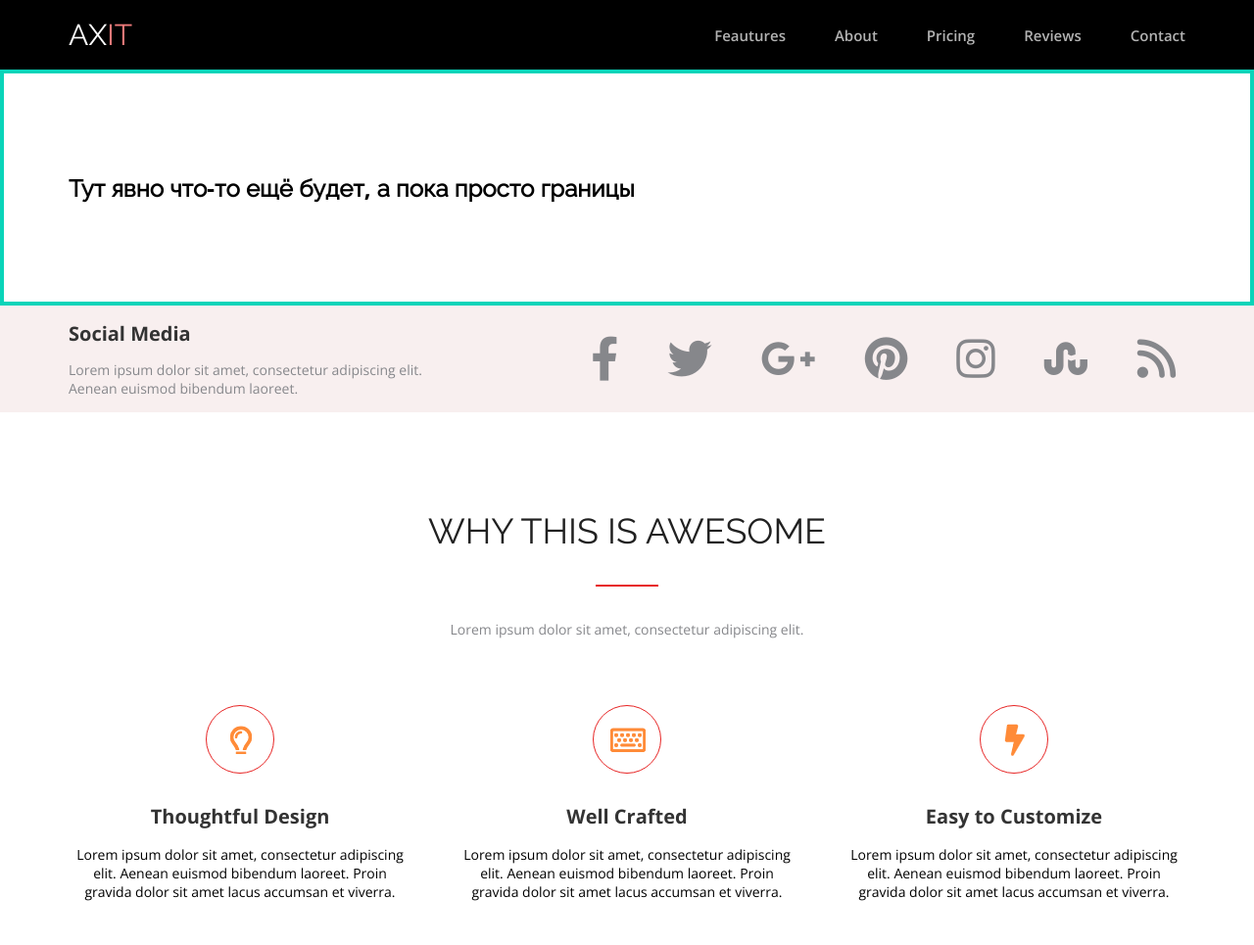
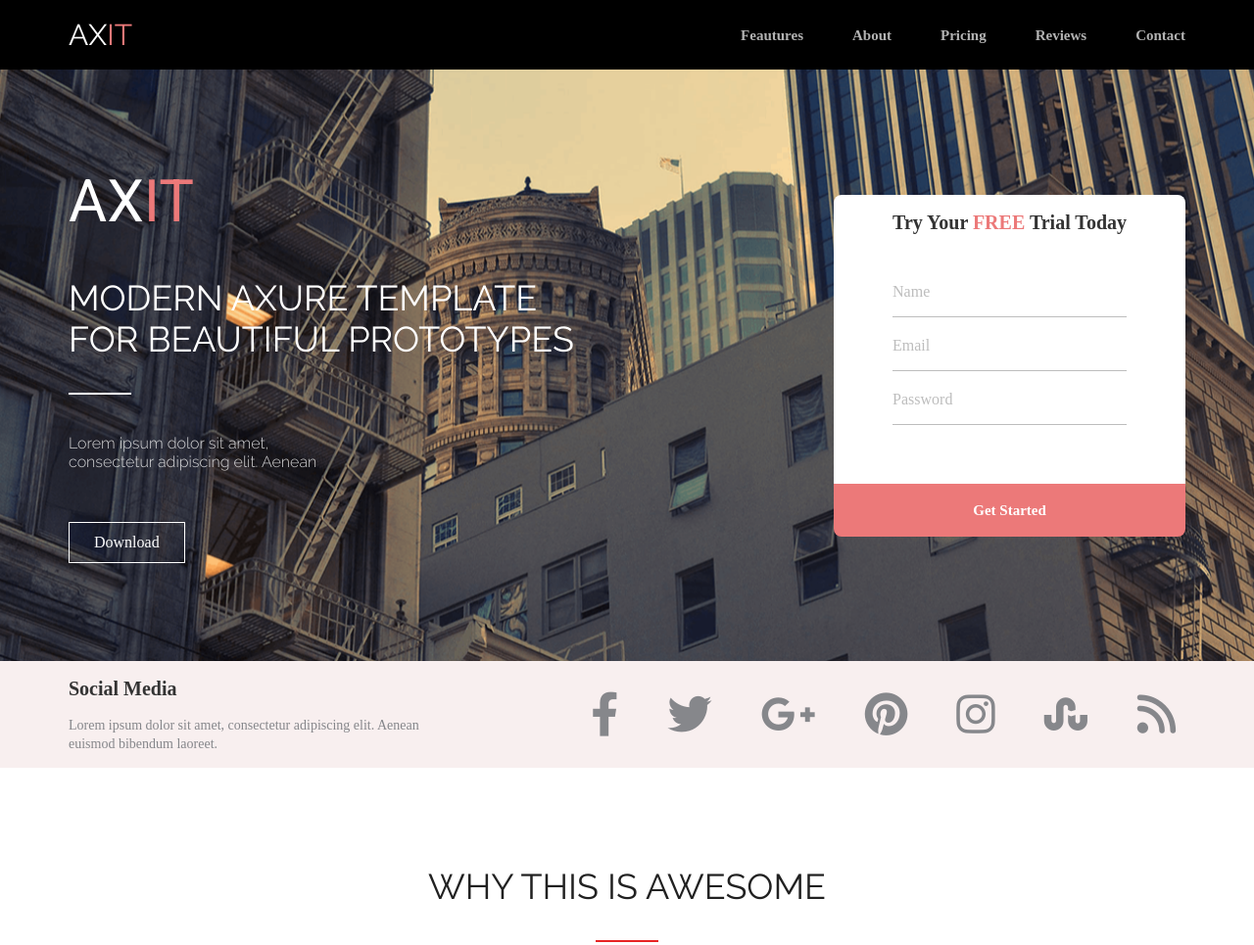
Before and after one commit to MrEwgenius/FE45-Landing-Bolynskii-Ewgenii, a plain HTML site: page FE45-Landing-Bolynskii-Ewgenii/index.html in a window 1280 px wide. Shown: the top 965 px of the page at 98% size. Drawn offline with nearby package versions, Linux system fonts and the light colour scheme.

Commit message:
Add (contact, modern)

```diff
--- a/FE45-Landing-Bolynskii-Ewgenii/css/cdn.css
+++ b/FE45-Landing-Bolynskii-Ewgenii/css/cdn.css
@@ -1,2 +1,3 @@
-@import url('https://fonts.googleapis.com/css2?family=Open+Sans:wght@400;600;700&family=Raleway:wght@100;300;400&display=swap');
+@import url('https://fonts.googleapis.com/css2?family=Open+Sans:wght@400;600;700&family=Raleway:wght@100;300;400&family=Roboto&display=swap');
+
 @import url('https://cdnjs.cloudflare.com/ajax/libs/font-awesome/6.2.1/css/all.min.css');
--- /dev/null
+++ b/FE45-Landing-Bolynskii-Ewgenii/css/contact.css
@@ -0,0 +1,47 @@
+
+.contact-height {
+    margin-bottom: 91px;
+}
+
+.contact-wrap {
+    display: flex;
+    justify-content: space-between;
+    flex-wrap: wrap;
+    margin: 0px -15px 60px;
+}
+.contact-form--input {
+    width: 40%;
+    margin: 0 50px 0 15px;
+
+}
+.contact-form--item:not(:last-child) {
+    margin-bottom: 40px;
+}
+.contact-form--item label {
+    color: #bdbdbd;
+}
+.contact-form--item input, textarea {
+    width: 100%;
+    border-bottom: 1px solid #bdbdbd;
+}
+.contact-form-textarea {
+    width: 40%;
+    margin: 0 15px 0 50px;
+    border-bottom: 1px solid #bdbdbd;
+    color: #bdbdbd;
+}
+.contact-btn {
+    margin: auto;
+    width: 166px;
+    height: 42px;
+    background-color: #ec7979;
+    font-size: 15px;
+    line-height: 20px;
+    font-weight: 600;
+    color: #fff;
+}
+.contact-btn:hover {
+    background-color: rgba(146, 129, 129, 0.596);
+    border: 2px solid #7e7e7e;
+    transform: scale(1.05);
+}
--- a/FE45-Landing-Bolynskii-Ewgenii/css/index.css
+++ b/FE45-Landing-Bolynskii-Ewgenii/css/index.css
@@ -6,6 +6,8 @@
 @import url("./navigation.css");
 @import url("./social.css");
 @import url("./footer.css");
+@import url("./modern.css");
+@import url("./contact.css");
 
 * {
     margin: 0;
@@ -14,15 +16,24 @@
     list-style: none;
     text-decoration: none;
 }
-.null{
-    border: 4px solid rgb(10, 212, 185);
+
+html,
+body {
+    font-family: "Open Sans", "Raleway", "Roboto" sans-serif;
 }
-
-html {
-    font-family: "Open Sans", "Raleway", sans-serif;
+input,
+textarea {
+    font-family:inherit;
+    display: block;
+    outline: none;
+    border: none;
+    resize: none;
 }
 button {
     font-family: inherit;
+    border: none;
+    cursor: pointer;
+    display: block;
 }
 
 section {
--- /dev/null
+++ b/FE45-Landing-Bolynskii-Ewgenii/css/modern.css
@@ -0,0 +1,101 @@
+.modern {
+    background: url("../img/bg-modern.png") no-repeat center;
+    background-size: cover;
+}
+.modern-wrap {
+    display: flex;
+    justify-content: space-between;
+    flex-wrap: wrap;
+    align-items: center;
+}
+
+.nav-logo-modern {
+    margin-bottom: 42px;
+}
+.nav-logo-modern p {
+    font-family: "Roboto", sans-serif;
+    font-size: 60px;
+    line-height: 70px;
+}
+.modern-title {
+    font-family: "Raleway", sans-serif;
+    max-width: 544px;
+    font-size: 36px;
+    line-height: 42px;
+    font-weight: 400;
+    color: #ffffff;
+    margin-bottom: 40px;
+}
+.modern-title::after {
+    content: "";
+    display: block;
+    width: 64px;
+    height: 2px;
+    background: #ffffff;
+    margin-top: 34px;
+}
+.modern-text {
+    width: 282px;
+    margin-bottom: 52px;
+}
+.modern-text p {
+    font-family: "Raleway", sans-serif;
+    font-size: 16px;
+    line-height: 19px;
+    font-weight: 300;
+    color: rgba(255, 255, 255, 0.8);
+}
+.modern-btn a {
+    padding: 11px 25px;
+    border: 1px solid #fff;
+    color: #fff;
+    display: inline-block;
+}
+.modern-btn a:hover {
+    transform: translate(0px, -2px);
+    background-color: rgba(32, 32, 32, 0.63);
+}
+.modern-form {
+    overflow: hidden;
+    border-radius: 8px;
+}
+.form-content {
+    background-color: #fff;
+    padding: 15px 60px 60px;
+}
+.form-title {
+    text-align: center;
+    text-transform: capitalize;
+    font-size: 20px;
+    line-height: 27px;
+    font-weight: 700;
+    color: #333333;
+    margin-bottom: 48px;
+}
+.form-title span {
+    text-transform: uppercase;
+    color: rgba(236, 121, 121, 1);
+}
+.form-content--item:not(:last-child) {
+    margin-bottom: 20px;
+}
+.form-content--item label {
+    color: #bdbdbd;
+}
+.form-content--item input {
+    border-bottom: 1px solid #bdbdbd;
+    width: 100%;
+}
+/* .form-content--item input:focus {
+    /* box-shadow: 0 0 0 0.2rem rgba(158, 158, 158, 0.25); */
+    /* transform: scale(1.1);
+} */
+.form-btn {
+    width: 100%;
+    font-size: 15px;
+    line-height: 20px;
+    font-weight: 600;
+    color: #fff;
+    background: #ec7979;
+    padding: 17px 0;
+}
--- a/FE45-Landing-Bolynskii-Ewgenii/css/navigation.css
+++ b/FE45-Landing-Bolynskii-Ewgenii/css/navigation.css
@@ -1,4 +1,5 @@
 .nav {
+    padding: 18px 0;
     background-color: #000000;
     position: sticky;
     top: 0px;
@@ -10,7 +11,6 @@
     justify-content: space-between;
     align-items: center;
     column-gap: 30px;
-    padding: 18px 0;
 }
 .nav-logo p {
     font-family: "Raleway", sans-serif;
--- a/FE45-Landing-Bolynskii-Ewgenii/index.html
+++ b/FE45-Landing-Bolynskii-Ewgenii/index.html
@@ -11,7 +11,7 @@
 
 <body>
 
-    <nav class="nav" id="nav">
+    <header class="nav" id="nav">
         <div class="container">
             <div class="nav-wrap">
                 <div class="nav-logo">
@@ -28,28 +28,72 @@
 
 
         </div>
-    </nav>
-    <section class="null">
+    </header>
+
+
+    <section class="modern">
         <div class="container">
-            <h1>Тут явно что-то ещё будет, а пока просто границы</h1>
+            <div class="modern-wrap">
+                <div class="modern-column--description">
+                    <div class="nav-logo nav-logo-modern">
+                        <p>AX<span>IT</span></p>
+                    </div>
+                    <h1 class="modern-title">MODERN AXURE TEMPLATE FOR BEAUTIFUL PROTOTYPES</h1>
+                    <div class="modern-text">
+                        <p>Lorem ipsum dolor sit amet, consectetur adipiscing elit. Aenean</p>
+                    </div>
+                    <div class="modern-btn">
+                        <a href="#">Download</a>
+                    </div>
+                </div>
+                <form class="modern-form" name="modern-form">
+                    <div class="form-content">
+                        <h3 class="form-title">Try your <span>FREE</span> Trial Today</h3>
+                        <div class="form-content--item">
+                            <label for="userName">Name</label>
+                            <input type="text" name="userName" id="userName" required>
+                        </div>
+                        <div class="form-content--item">
+                            <label for="userMail">Email</label>
+                            <input type="email" name="userMail" id="userMail" required>
+                        </div>
+                        <div class="form-content--item">
+                            <label for="userPass">Password</label>
+                            <input type="password" name="userPass" id="userPass" required>
+                        </div>
+                    </div>
+                    <button type="submit" class="form-btn">Get Started</button>
+                </form>
+            </div>
         </div>
     </section>
+
+
     <section class="social" id="social">
         <div class="container container-social-bg">
             <div class="social-wrap">
                 <div class="social-desc">
                     <h2 class="social-desc--title">Social Media</h2>
-                    <div class="social-desc--text"><p>Lorem ipsum dolor sit amet, consectetur adipiscing elit.
-                        Aenean euismod bibendum laoreet.</p></div>
+                    <div class="social-desc--text">
+                        <p>Lorem ipsum dolor sit amet, consectetur adipiscing elit.
+                            Aenean euismod bibendum laoreet.</p>
+                    </div>
                 </div>
                 <ul class="social-list">
-                    <li class="social-list--item"><a target="_blank" href="https://www.facebook.com/index.php"><i class="fa-brands fa-facebook-f"></i></a></li>
-                    <li class="social-list--item"><a target="_blank" href="https://twitter.com"><i class="fa-brands fa-twitter"></i></a></li>
-                    <li class="social-list--item"><a target="_blank" href="https://www.google.by"><i class="fa-brands fa-google-plus-g"></i></a></li>
-                    <li class="social-list--item"><a target="_blank" href="https://ru.pinterest.com"><i class="fa-brands fa-pinterest"></i></a></li>
-                    <li class="social-list--item"><a target="_blank" href="https://www.instagram.com/mr.ewgenius/"><i class="fa-brands fa-instagram"></i></a></li>
-                    <li class="social-list--item"><a target="_blank" href="https://www.stumbleupon.com"><i class="fa-brands fa-stumbleupon"></i></a></li>
-                    <li class="social-list--item"><a target="_blank" href="https://ru.wikipedia.org/wiki/RSS"><i class="fa-solid fa-rss"></i></a></li>
+                    <li class="social-list--item"><a target="_blank" href="https://www.facebook.com/index.php"><i
+                                class="fa-brands fa-facebook-f"></i></a></li>
+                    <li class="social-list--item"><a target="_blank" href="https://twitter.com"><i
+                                class="fa-brands fa-twitter"></i></a></li>
+                    <li class="social-list--item"><a target="_blank" href="https://www.google.by"><i
+                                class="fa-brands fa-google-plus-g"></i></a></li>
+                    <li class="social-list--item"><a target="_blank" href="https://ru.pinterest.com"><i
+                                class="fa-brands fa-pinterest"></i></a></li>
+                    <li class="social-list--item"><a target="_blank" href="https://www.instagram.com/mr.ewgenius/"><i
+                                class="fa-brands fa-instagram"></i></a></li>
+                    <li class="social-list--item"><a target="_blank" href="https://www.stumbleupon.com"><i
+                                class="fa-brands fa-stumbleupon"></i></a></li>
+                    <li class="social-list--item"><a target="_blank" href="https://ru.wikipedia.org/wiki/RSS"><i
+                                class="fa-solid fa-rss"></i></a></li>
                 </ul>
             </div>
         </div>
@@ -225,20 +269,58 @@
         </div>
     </section>
 
-    <section>
-        <div class="container">тут ещё будет секция</div>
+    <section class="contact">
+        <div class="container">
+            <div class="contact-height">
+                <h2 class="title">contact us</h2>
+                <div class="description">
+                    <p>Lorem ipsum dolor sit amet, consectetur adipiscing elit.</p>
+                </div>
+            </div>
+            <form class="contact-form" name="contact-form">
+                <div class="contact-wrap">
+                    <div class="contact-form--input">
+                        <div class="contact-form--item">
+                            <label for="userName">Name</label>
+                            <input type="text" name="userName" id="userName" required>
+                        </div>
+                        <div class="contact-form--item">
+                            <label for="userMail">Email</label>
+                            <input type="email" name="userMail" id="userMail" required>
+                        </div>
+                        <div class="contact-form--item">
+                            <label for="userPass">Password</label>
+                            <input type="password" name="userPass" id="userPass" required>
+                        </div>
+                    </div>
+                    <div class="contact-form-textarea">
+                        <label for="textarea">Message</label>
+                        <textarea name="Message" id="textarea" cols="30" rows="10"></textarea>
+                    </div>
+                </div>
+                <button class="contact-btn" type="submit">Send Message
+                </button>
+            </form>
+        </div>
     </section>
 
     <footer class="footer" id="footer">
         <div class="container">
             <ul class="social-list footer-social--list">
-                <li class="social-list--item footer-list--item"><a target="_blank" href="https://www.facebook.com/index.php"><i class="fa-brands fa-facebook-f"></i></a></li>
-                <li class="social-list--item footer-list--item"><a target="_blank" href="https://twitter.com"><i class="fa-brands fa-twitter"></i></a></li>
-                <li class="social-list--item footer-list--item"><a target="_blank" href="https://www.google.by"><i class="fa-brands fa-google-plus-g"></i></a></li>
-                <li class="social-list--item footer-list--item"><a target="_blank" href="https://ru.pinterest.com"><i class="fa-brands fa-pinterest"></i></a></li>
-                <li class="social-list--item footer-list--item"><a target="_blank" href="https://www.instagram.com/mr.ewgenius/"><i class="fa-brands fa-instagram"></i></a></li>
-                <li class="social-list--item footer-list--item"><a target="_blank" href="https://www.stumbleupon.com"><i class="fa-brands fa-stumbleupon"></i></a></li>
-                <li class="social-list--item footer-list--item"><a target="_blank" href="https://ru.wikipedia.org/wiki/RSS"><i class="fa-solid fa-rss"></i></a></li>
+                <li class="social-list--item footer-list--item"><a target="_blank"
+                        href="https://www.facebook.com/index.php"><i class="fa-brands fa-facebook-f"></i></a></li>
+                <li class="social-list--item footer-list--item"><a target="_blank" href="https://twitter.com"><i
+                            class="fa-brands fa-twitter"></i></a></li>
+                <li class="social-list--item footer-list--item"><a target="_blank" href="https://www.google.by"><i
+                            class="fa-brands fa-google-plus-g"></i></a></li>
+                <li class="social-list--item footer-list--item"><a target="_blank" href="https://ru.pinterest.com"><i
+                            class="fa-brands fa-pinterest"></i></a></li>
+                <li class="social-list--item footer-list--item"><a target="_blank"
+                        href="https://www.instagram.com/mr.ewgenius/"><i class="fa-brands fa-instagram"></i></a></li>
+                <li class="social-list--item footer-list--item"><a target="_blank" href="https://www.stumbleupon.com"><i
+                            class="fa-brands fa-stumbleupon"></i></a></li>
+                <li class="social-list--item footer-list--item"><a target="_blank"
+                        href="https://ru.wikipedia.org/wiki/RSS"><i class="fa-solid fa-rss"></i></a></li>
             </ul>
             <div class="footer-copiright">
                 <p>© 2015 Axure Themes</p>
```
Also changed, not shown: FE45-Landing-Bolynskii-Ewgenii/img/bg-modern.png (added).
